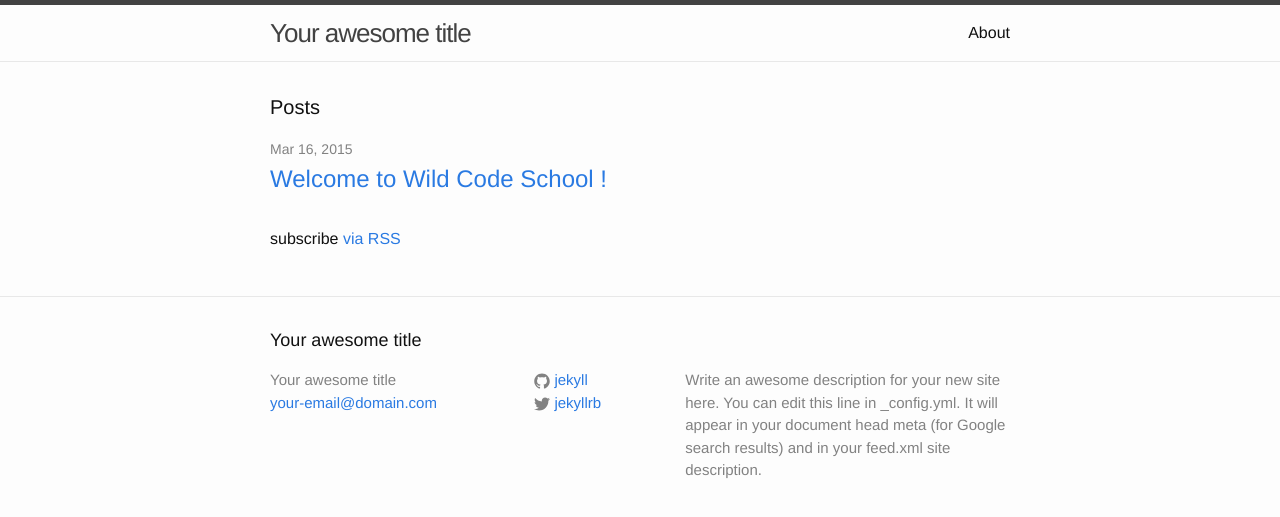
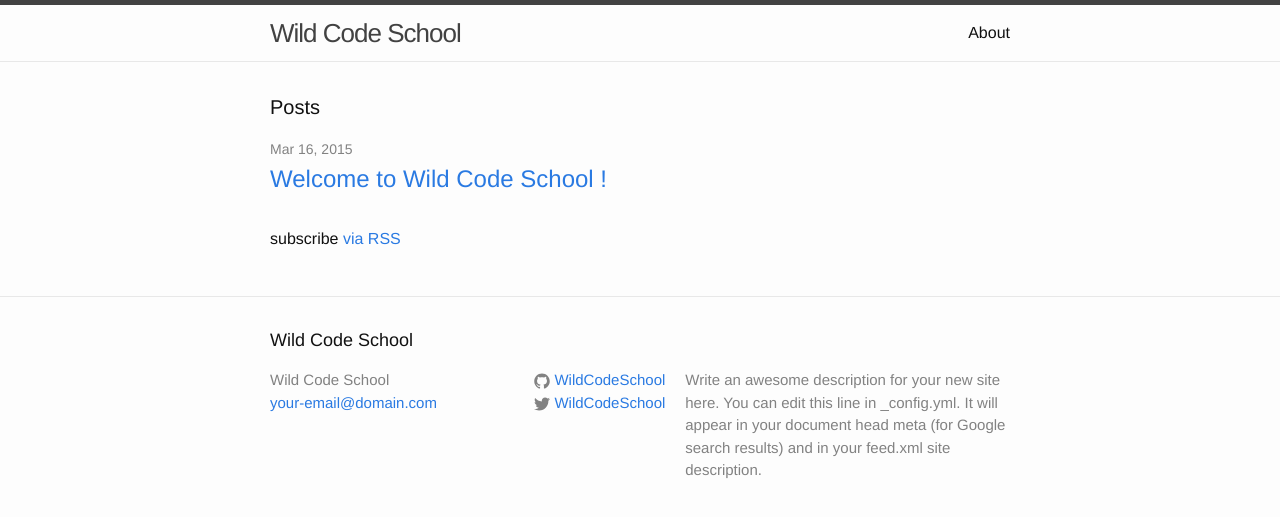
Before and after one commit to alem972/wildcodeschool.github.io, a Jekyll site: the page built from index.html, in a window 1280 px wide. Shown: the top 517 px of the page. Built offline with Jekyll 4.4.1, drawn with Linux system fonts in a browser that asks for light colours.

Commit message:
Configuration fuseau horraire

```diff
--- a/_config.yml
+++ b/_config.yml
@@ -1,14 +1,15 @@
 # Site settings
-title: Your awesome title
+title: Wild Code School
 email: your-email@domain.com
 description: > # this means to ignore newlines until "baseurl:"
   Write an awesome description for your new site here. You can edit this
   line in _config.yml. It will appear in your document head meta (for
   Google search results) and in your feed.xml site description.
 baseurl: "" # the subpath of your site, e.g. /blog/
-url: "http://yourdomain.com" # the base hostname & protocol for your site
-twitter_username: jekyllrb
-github_username:  jekyll
+url: "http://wildcodeschool.github.io/" # the base hostname & protocol for your site
+twitter_username: WildCodeSchool
+github_username:  WildCodeSchool
 
 # Build settings
 markdown: kramdown
+timezone: Europe/Paris
```
